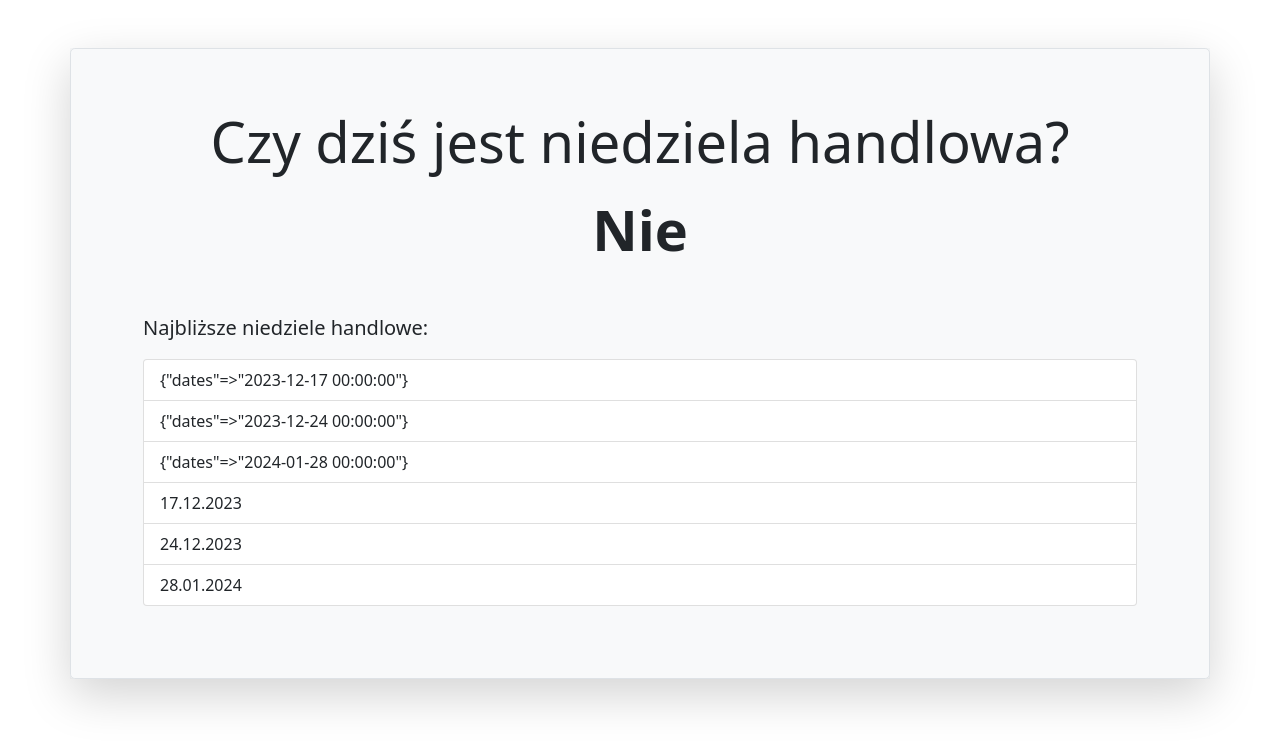
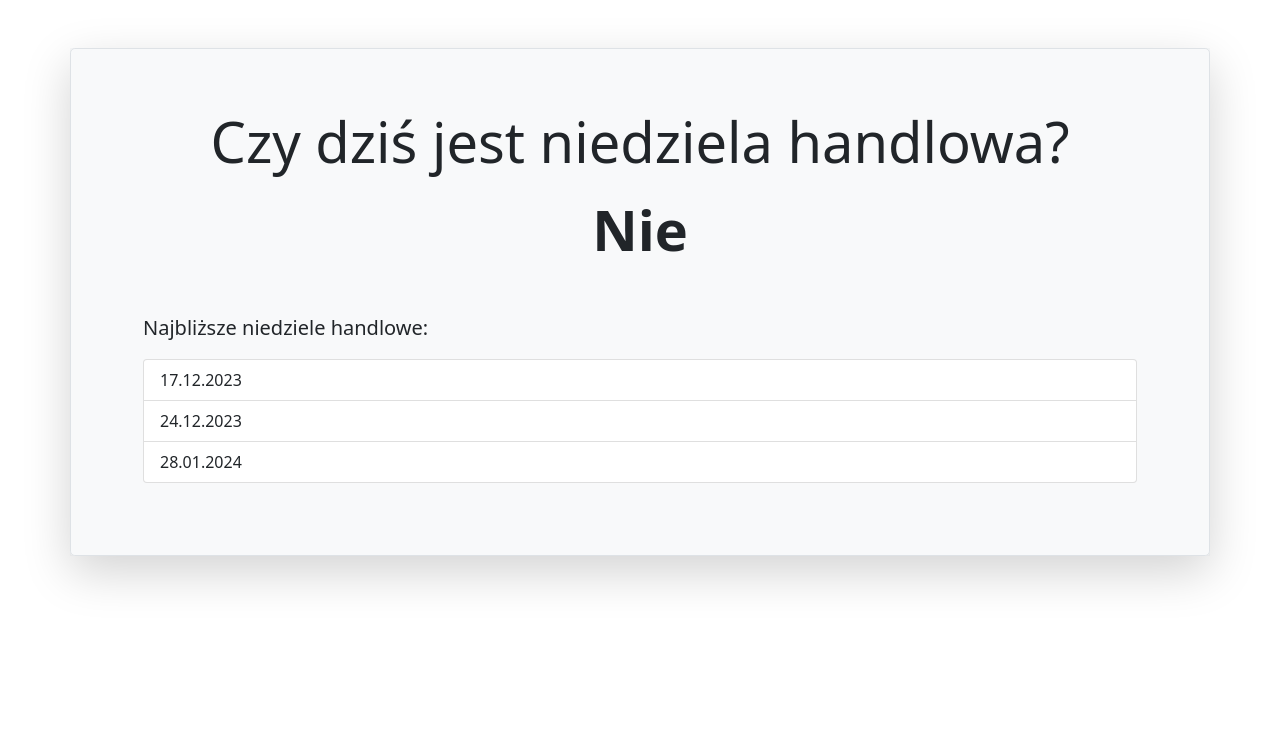
Before and after one commit to skypaw/sunday-shopping, a Jekyll site: the page built from jekyll/index.md, in a window 1280 px wide. Shown: the top 747 px of the page. Built offline with Jekyll 4.4.1, drawn with Linux system fonts in a browser that asks for light colours.

```diff
--- a/jekyll/index.md
+++ b/jekyll/index.md
@@ -8,7 +8,7 @@ title: Czy dziś jest niedziela handlowa
     <p class="lead">Najbliższe niedziele handlowe:</p>
     <div class="container">
         <ul id="next-sunday" class="list-group">
-            {% for sunday in site.data.filtered-shopping-sundays limit:3 %}
+            {% for sunday in site.data.filtered-shopping-sundays.dates limit:3 %}
                 <li class="list-group-item">{{ sunday | date: "%d.%m.%Y"}}</li>
             {% endfor %}
         </ul>
```
